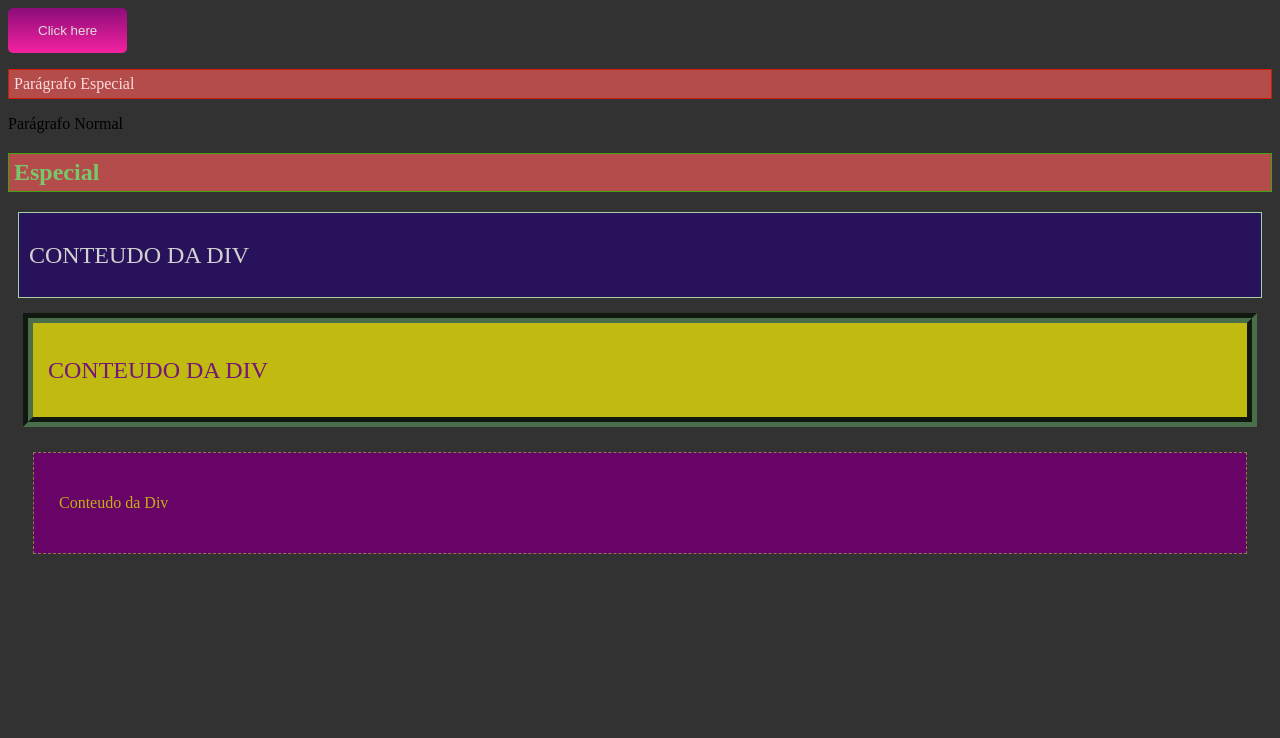
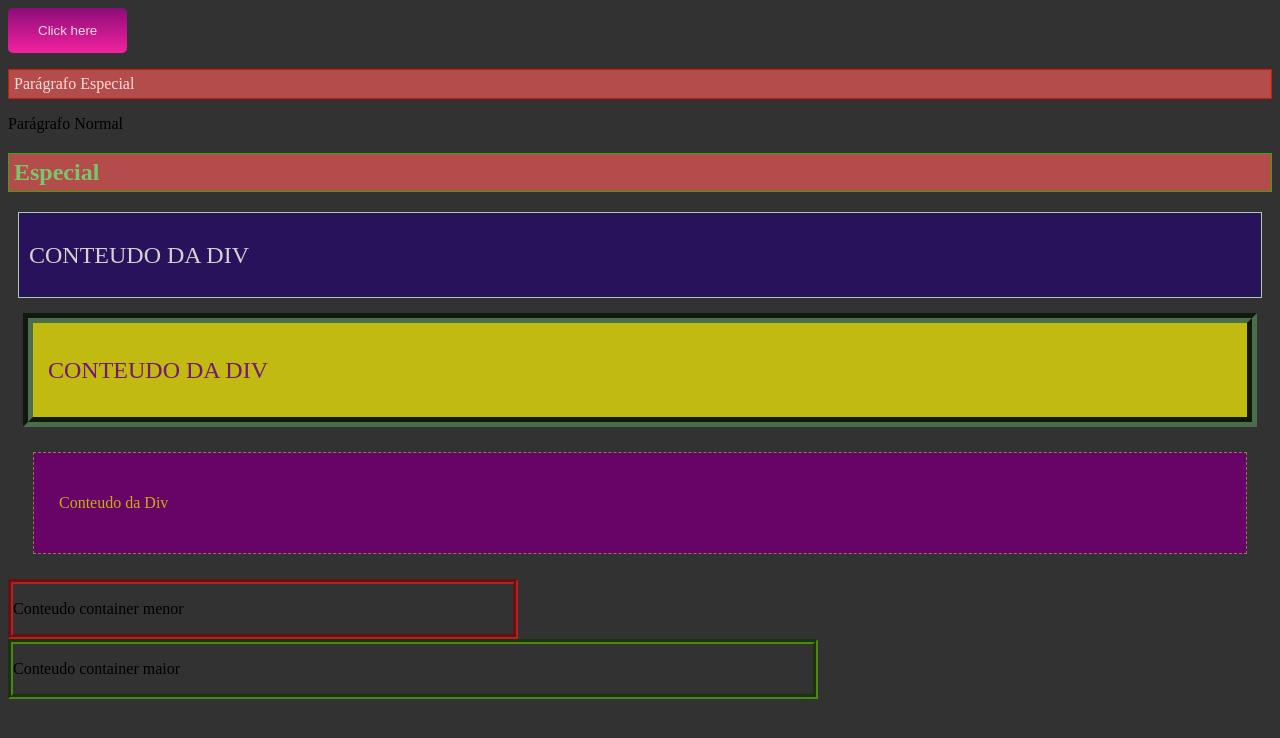
Before and after one commit to DanielSCustodio/Curso-sass, a plain HTML site: page Funcionalidades-do-SASS-SCSS/index.html in a window 1280 px wide. Drawn offline with Linux system fonts and the light colour scheme.

Commit message:
feat: Calculation with SASS

```diff
--- a/Funcionalidades-do-SASS-SCSS/index.html
+++ b/Funcionalidades-do-SASS-SCSS/index.html
@@ -23,5 +23,13 @@
   <div class="esp-maior">
     <p>Conteudo da Div</p>
   </div>
+
+  <div class="container-menor">
+    <p>Conteudo container menor</p>
+  </div>
+
+  <div class="container-maior">
+    <p>Conteudo container maior</p>
+  </div>
 </body>
 </html>
--- a/Funcionalidades-do-SASS-SCSS/sass/styles.sass
+++ b/Funcionalidades-do-SASS-SCSS/sass/styles.sass
@@ -30,3 +30,11 @@ h2
   @include spacing(25px, 25px)
   @include custom-border(dashed, #898046)
   @include colors(#c4af10, #680468)
+
+.container-menor
+  width: 500px * (2/2)
+  @include  custom-border(groove, #b82020, 5px)
+
+.container-maior
+  width: 50rem * (2/2)
+  @include  custom-border(groove, #498716, 5px)
```
Also changed, not shown: Funcionalidades-do-SASS-SCSS/css/styles.css.
